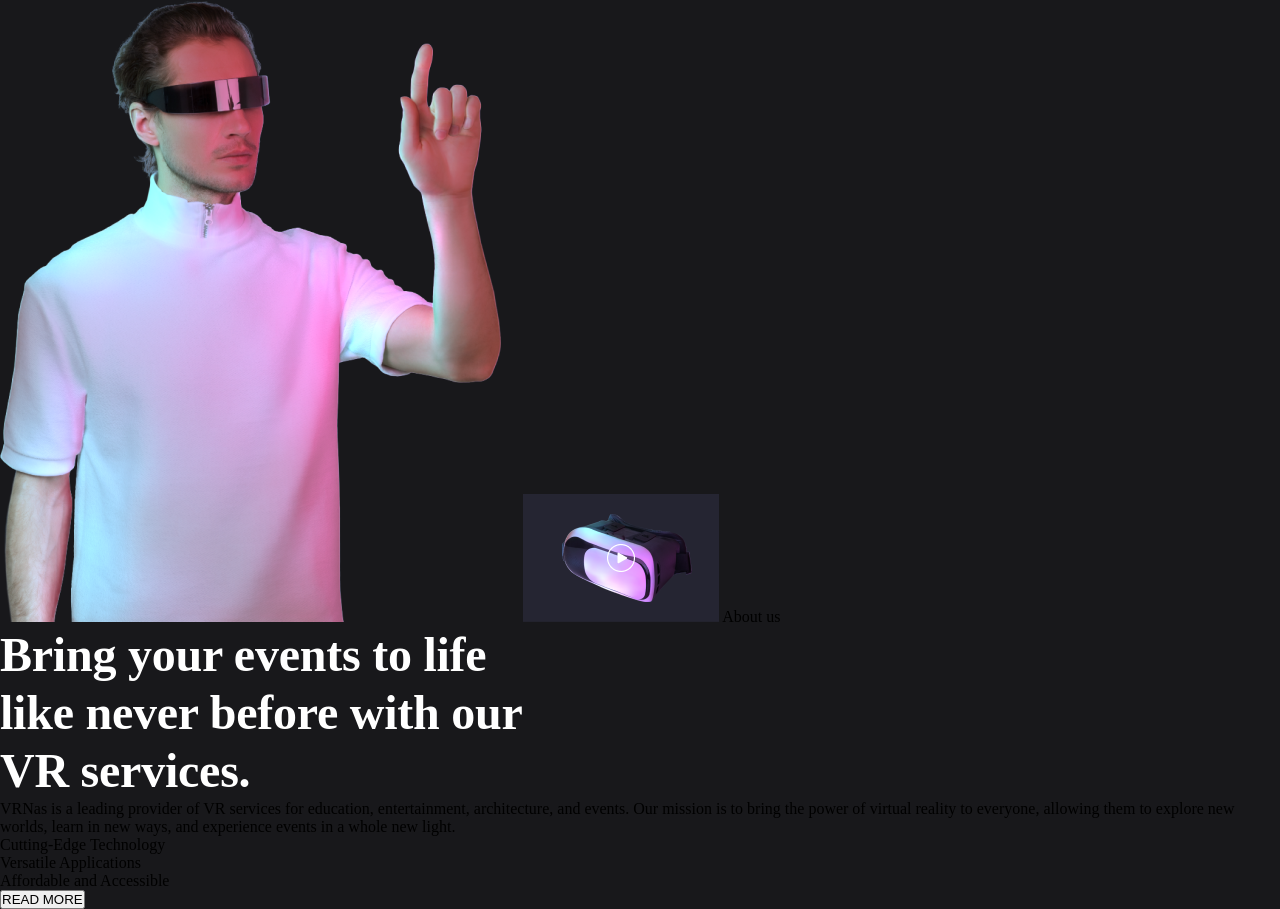
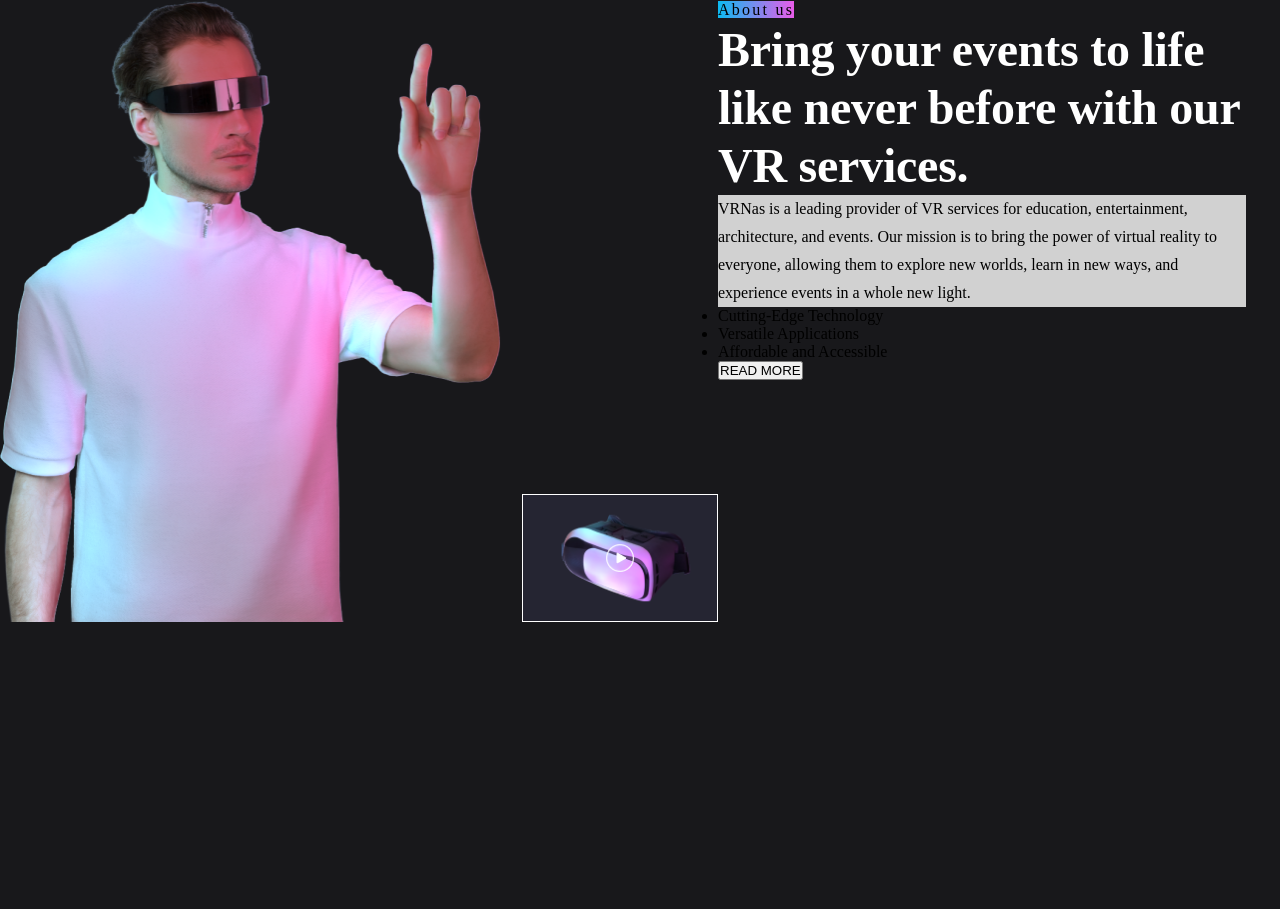
Before and after one commit to daryasivitskaya/VRNas, a plain HTML site: page index.html in a window 1280 px wide. After the commit the page ends 800 px from the top, so only its background shows below. Drawn offline with Linux system fonts and the light colour scheme.

Commit message:
dobavil stili

```diff
--- a/css/style.css
+++ b/css/style.css
@@ -6,6 +6,48 @@
 
 body {
     background-color: #18181B;
+}
+
+span {
+    width: 93px;
+    height: 21px;
+    gap: 0px;
+    opacity: 0px;
+    font-family: Chakra Petch;
+    font-size: 16px;
+    font-weight: 500;
+    line-height: 20.8px;
+    letter-spacing: 0.14em;
+    text-align: left;
+    background: linear-gradient(90deg, #0CBAF1 0%, #E95CE9 100%);
+}
+
+.img_about_us {
+    float: left;
+}
+
+.glassesman_about_us {
+    width: 517.98px;
+    height: 622px;
+    top: 1230px;
+    left: 144.29px;
+    gap: 0px;
+    opacity: 0px;
+
+}
+
+.glasses_about_us {
+    width: 196px;
+    height: 127.94px;
+    top: 1747px;
+    left: 452px;
+    gap: 0px;
+    opacity: 0px;
+    border: 1.17px solid #FFFFFF
+}
+
+.about_us {
+    float: right;
 }
 
 .title {
@@ -19,3 +61,25 @@ body {
     text-align: left;
     color: #FFFFFF;
 }
+
+.title_and_desk {
+    width: Hug (218px)px;
+    height: Hug (112px)px;
+    gap: 14px;
+    opacity: 0px;
+
+}
+
+.about_us_content {
+    width: 528px;
+    height: 112px;
+    gap: 0px;
+    opacity: 0px;
+    font-family: Chakra Petch;
+    font-size: 16px;
+    font-weight: 300;
+    line-height: 28px;
+    text-align: left;
+    background: #D1D1D1;
+
+}
--- a/index.html
+++ b/index.html
@@ -8,17 +8,23 @@
 </head>
 <body>
     <section>
-        <img src="img/glassesman.png" alt="manglass">
-        <img src="img/glasses.png" alt="glasses">
+        <div class="img_about_us">
+            <img src="img/glassesman.png" alt="manglass" class="glassesman_about_us">
+            <img src="img/glasses.png" alt="glasses" class="glasses_about_us">
+        </div>
+        <div class="about_us">
             <span>About us</span>
             <h2 class="title">Bring your events to life like never before with our VR services.</h2>
-        <p>VRNas is a leading provider of VR services for education, entertainment, architecture, and events. Our mission is to bring the power of virtual reality to everyone, allowing them to explore new worlds, learn in new ways, and experience events in a whole new light.</p>
-        <ul>
+            <p class="about_us_content">VRNas is a leading provider of VR services for education, entertainment, architecture, and events. Our mission is to bring the power of virtual reality to everyone, allowing them to explore new worlds, learn in new ways, and experience events in a whole new light.</p>
+            <ul class="title_and_desk">
                 <li>Cutting-Edge Technology</li>
                 <li>Versatile Applications</li>
                 <li>Affordable and Accessible</li>
             </ul>
             <button>READ MORE</button>
+        </div>
+
+
     </section>
 </body>
 </html>
```
Lines whose indentation alone changed are shown as unchanged.
